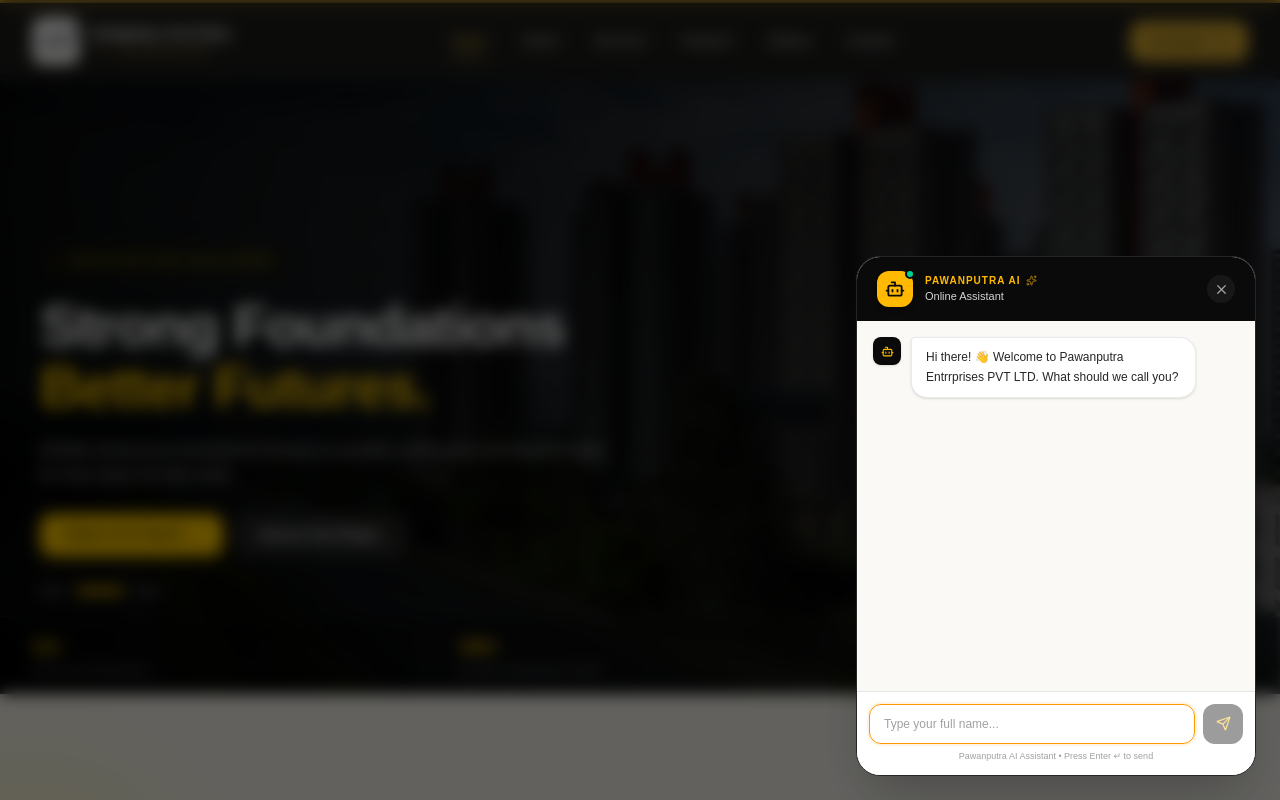
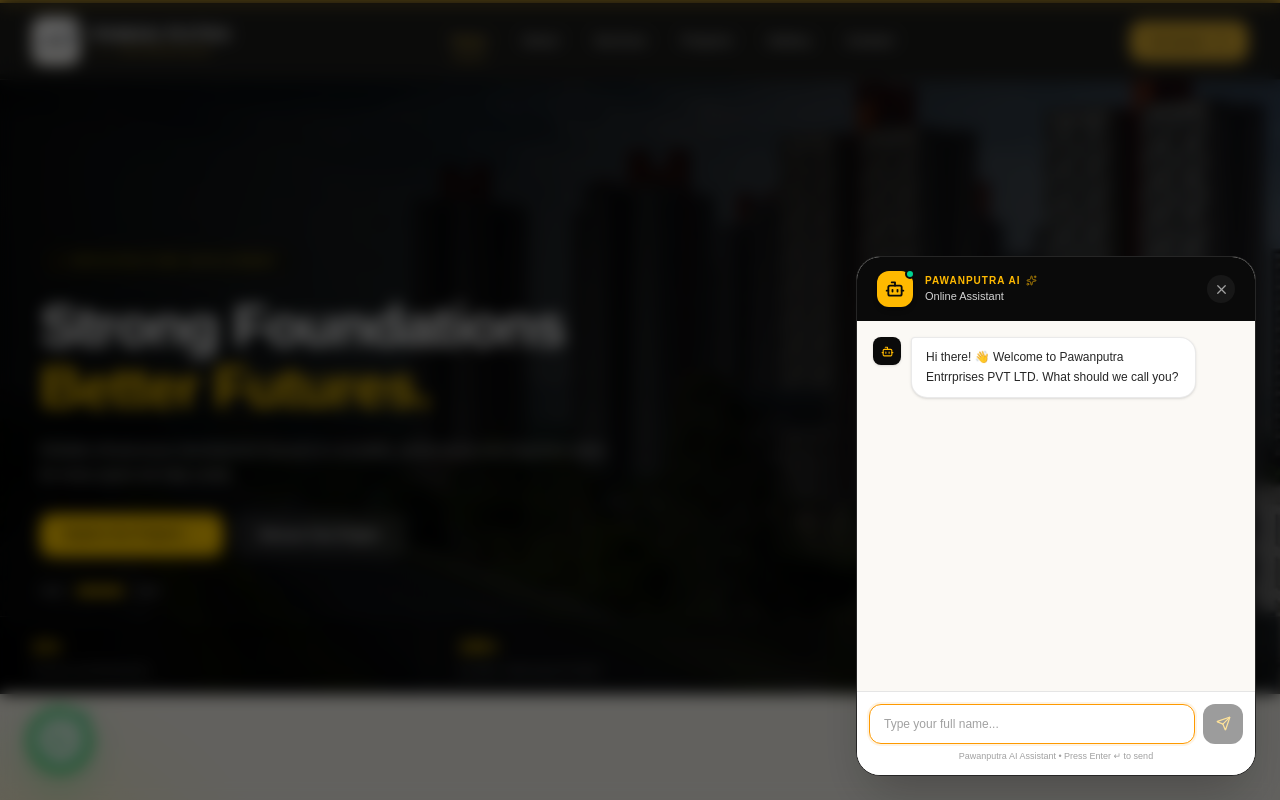
Before and after one commit to vickysoni5111-rgb/frontend1, a React (Vite) app: page / in a window 1280 px wide. Shown: the top 800 px of the page. Built offline with nearby package versions, Linux system fonts and the light colour scheme.

Commit message:
frontend code and components added

```diff
--- a/src/App.jsx
+++ b/src/App.jsx
@@ -3,7 +3,7 @@ import { BrowserRouter, Routes, Route } from "react-router-dom";
 import AIAssistant from "./components/AIAssistant";
 import Navbar from "./Navbar";
 import Footer from "./components/Footer";
-
+import WhatsAppButton from "./components/WhatsAppButton";
 import Home from "./Home";
 import About from "./pages/About";
 import Services from "./pages/Services";
@@ -80,6 +80,7 @@ function App() {
         {/* Global Footer */}
         <Footer />
 <AIAssistant />
+<WhatsAppButton />
       </div>
 
     </BrowserRouter>
--- /dev/null
+++ b/src/components/WhatsAppButton.jsx
@@ -0,0 +1,168 @@
+
+import React from "react";
+
+// ======================================================
+// CUSTOM WHATSAPP ICON
+// ======================================================
+
+const WhatsAppIcon = ({ size = 30 }) => {
+  return (
+    <svg
+      width={size}
+      height={size}
+      viewBox="0 0 24 24"
+      fill="none"
+      xmlns="http://www.w3.org/2000/svg"
+      aria-hidden="true"
+    >
+      <path
+        d="M20.52 3.48A11.87 11.87 0 0 0 12.05 0C5.49 0 .14 5.35.14 11.91c0 2.1.55 4.16 1.6 5.98L0 24l6.25-1.64a11.88 11.88 0 0 0 5.8 1.48h.01c6.56 0 11.9-5.35 11.9-11.91 0-3.18-1.24-6.17-3.44-8.45ZM12.06 21.8h-.01a9.86 9.86 0 0 1-5.03-1.38l-.36-.21-3.71.98.99-3.62-.23-.37a9.86 9.86 0 0 1-1.51-5.29C2.2 6.46 6.63 2.03 12.06 2.03a9.86 9.86 0 0 1 7.02 2.91 9.87 9.87 0 0 1 2.91 7.02c0 5.43-4.42 9.84-9.93 9.84Zm5.4-7.38c-.3-.15-1.75-.86-2.02-.95-.27-.1-.47-.15-.67.15-.2.3-.77.95-.94 1.15-.17.2-.35.22-.65.08-.3-.15-1.25-.46-2.38-1.47-.88-.78-1.47-1.74-1.64-2.03-.17-.3-.02-.46.13-.61.14-.14.3-.35.45-.52.15-.17.2-.3.3-.5.1-.2.05-.37-.02-.52-.08-.15-.67-1.61-.92-2.21-.24-.58-.49-.5-.67-.51h-.57c-.2 0-.52.08-.8.37-.27.3-1.04 1.02-1.04 2.5s1.07 2.9 1.22 3.1c.15.2 2.1 3.2 5.08 4.49.71.31 1.27.5 1.7.64.71.23 1.35.2 1.85.12.57-.09 1.75-.72 2-1.42.25-.7.25-1.3.17-1.42-.07-.13-.27-.2-.57-.35Z"
+        fill="currentColor"
+      />
+    </svg>
+  );
+};
+
+// ======================================================
+// WHATSAPP FLOATING BUTTON
+// ======================================================
+
+const WhatsAppButton = () => {
+  const phoneNumber = "918946955587";
+
+  const message = encodeURIComponent(
+    "Hello Pawan Putra Enterprises, I would like to discuss a project."
+  );
+
+  const whatsappUrl = `https://wa.me/${phoneNumber}?text=${message}`;
+
+  return (
+    <a
+      href={whatsappUrl}
+      target="_blank"
+      rel="noopener noreferrer"
+      aria-label="Chat with Pawan Putra Enterprises on WhatsApp"
+      className="
+        group
+        fixed
+        bottom-5
+        left-5
+        z-[900]
+        flex
+        h-14
+        w-14
+        items-center
+        justify-center
+        rounded-full
+        bg-[#25D366]
+        text-white
+        shadow-[0_12px_35px_rgba(37,211,102,0.35)]
+        transition-all
+        duration-300
+        hover:-translate-y-1
+        hover:scale-110
+        hover:shadow-[0_15px_40px_rgba(37,211,102,0.45)]
+        sm:bottom-7
+        sm:left-7
+        sm:h-16
+        sm:w-16
+      "
+    >
+      {/* ==================================================
+          PULSE RING
+      ================================================== */}
+
+      <span
+        className="
+          pointer-events-none
+          absolute
+          inset-0
+          rounded-full
+          border-2
+          border-[#25D366]/50
+          animate-ping
+        "
+      />
+
+      {/* ==================================================
+          WHITE INNER CIRCLE
+      ================================================== */}
+
+      <span
+        className="
+          relative
+          z-10
+          flex
+          h-11
+          w-11
+          items-center
+          justify-center
+          rounded-full
+          bg-white
+          text-[#25D366]
+          shadow-sm
+          transition-all
+          duration-300
+          group-hover:rotate-6
+          sm:h-12
+          sm:w-12
+        "
+      >
+        <WhatsAppIcon size={28} />
+      </span>
+
+      {/* ==================================================
+          ONLINE DOT
+      ================================================== */}
+
+      <span
+        className="
+          absolute
+          right-0.5
+          top-0.5
+          z-20
+          h-3.5
+          w-3.5
+          rounded-full
+          border-2
+          border-white
+          bg-[#19c463]
+        "
+      />
+
+      {/* ==================================================
+          TOOLTIP
+      ================================================== */}
+
+      <span
+        className="
+          pointer-events-none
+          absolute
+          bottom-full
+          left-1/2
+          mb-3
+          -translate-x-1/2
+          whitespace-nowrap
+          rounded-lg
+          bg-[#11110f]
+          px-3
+          py-2
+          text-[9px]
+          font-black
+          uppercase
+          tracking-[0.12em]
+          text-white
+          opacity-0
+          shadow-xl
+          transition-all
+          duration-300
+          group-hover:opacity-100
+        "
+      >
+        Chat on WhatsApp
+      </span>
+    </a>
+  );
+};
+
+export default WhatsAppButton;
```
